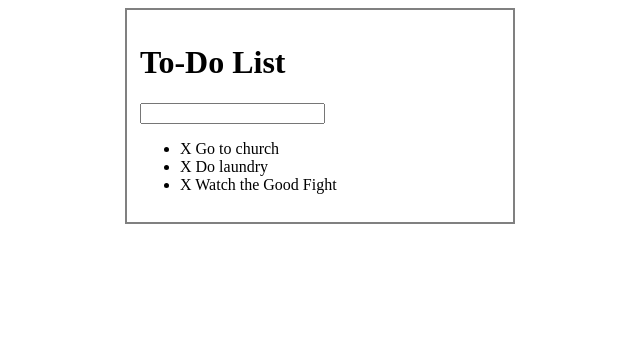
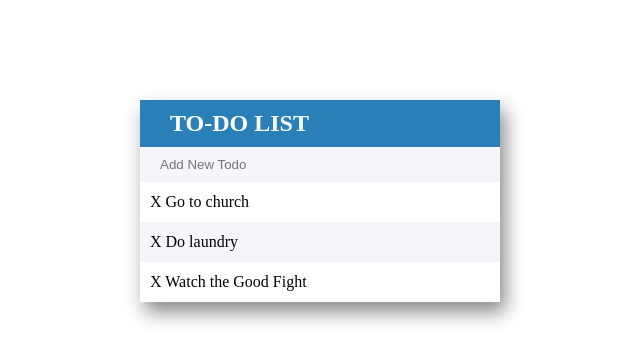
Before and after one commit to c376W/todoList, a plain HTML site: page index.html in a window 1280 px wide. Shown: the whole page, without its empty margins (320-960 px from the left). Drawn offline with nearby package versions, Linux system fonts and the light colour scheme.

Commit message:
Adding todolist styling.

```diff
--- a/assets/css/todo.css
+++ b/assets/css/todo.css
@@ -1,4 +1,42 @@
 
+h1{
+	font-size: 24px;
+	margin:0;
+	color:white;
+	padding:10px 30px;
+	text-transform: uppercase;
+	background-color: #2980b9;
+}
+
+ul{
+	margin:0;
+	padding:0;
+}
+
+li{
+	height:40px;
+	list-style: none;
+	line-height: 40px;
+	padding:0 0 0 10px;
+}
+
+li:nth-child(2n){
+	background-color: #f4f6f9;
+}
+
+input{
+	width:100%;
+	padding:10px 20px;
+	background-color:#f4f6f9;
+	box-sizing: border-box;
+	border:none;
+}
+
+input:focus{
+	background-color: white;
+	border:2px solid #2980b9;
+	outline:none;
+}
 
 .done{
 	color:gray;
@@ -7,7 +45,8 @@
 
 #container{
 	width:360px;
-	margin: 0 auto;
-	border: 2px solid gray;
-	padding:1%;
+	margin: 100px auto;
+	box-shadow: 5px 10px 18px #888888;
+
+
 }
--- a/index.html
+++ b/index.html
@@ -11,7 +11,7 @@
 <body>
 	<div id="container">
 		<h1>To-Do List</h1>
-		<input type="text" name="new task">
+		<input type="text" placeholder="Add New Todo">
 		<ul>
 			<li><span>X</span> Go to church</li>
 			<li><span>X</span> Do laundry</li>
```
